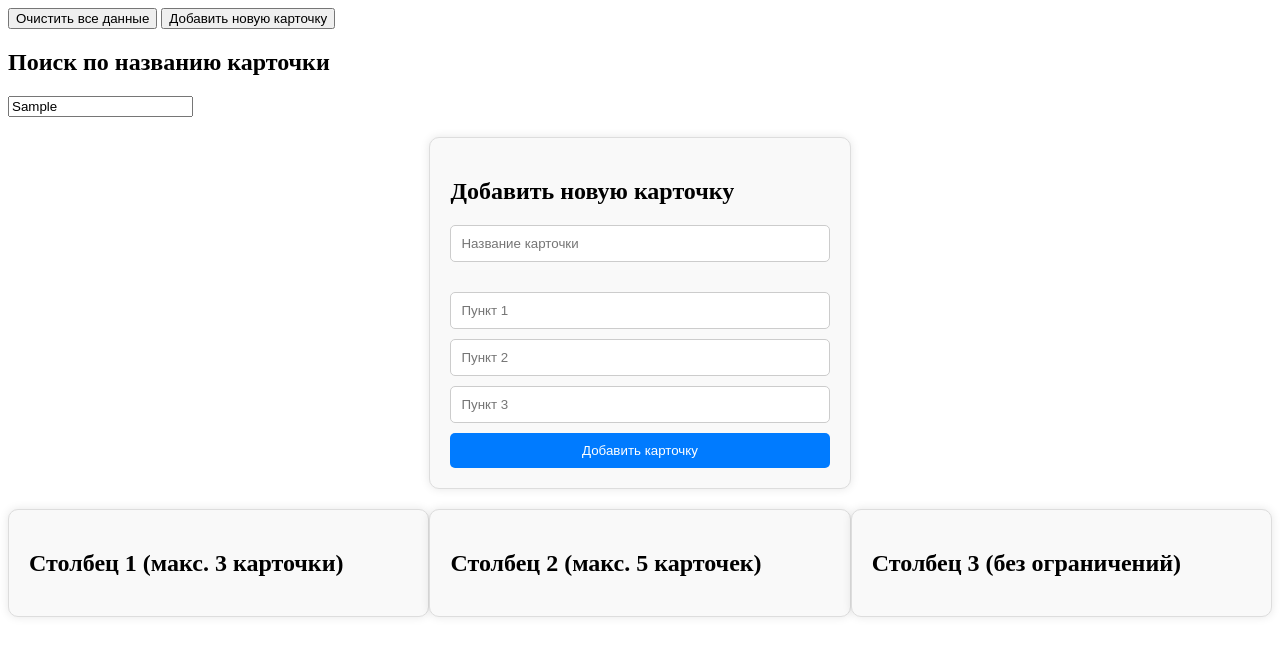
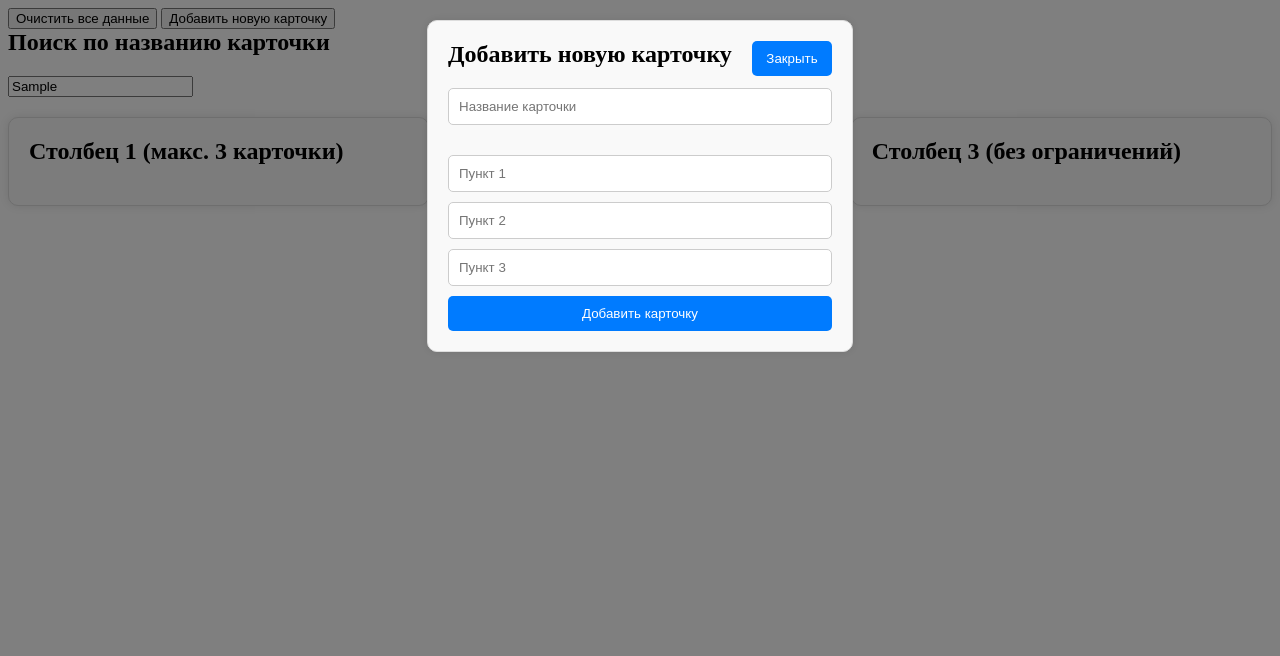
Before and after one commit to ERTAsoN/ep_clientside_2, a plain HTML site: page cards/index.html in a window 1280 px wide. Both pictures are taken after typing "Sample" into the empty fields and a click on the button "Добавить новую карточку". Drawn offline with Linux system fonts and the light colour scheme.

Commit message:
task_complete

```diff
--- a/cards/css/main.css
+++ b/cards/css/main.css
@@ -46,13 +46,23 @@ input[type="checkbox"] {
     margin-right: 5px;
 }
 
-.modal-window {
+#modal {
     position: fixed;
     width: 100%;
     height: 100%;
     top: 0;
     left: 0;
     background-color: rgba(0, 0, 0, 0.5);
+}
+
+.modal-header {
+    display: flex;
+    justify-content: space-between;
+}
+
+.add-card-form .modal-header button {
+    width: 80px;
+    height: 35px;
 }
 
 .add-card-form {
@@ -90,3 +100,7 @@ input[type="checkbox"] {
 .add-card-form button:hover {
     background-color: #0056b3;
 }
+
+h2 {
+    margin-top: 0;
+}
--- a/cards/index.html
+++ b/cards/index.html
@@ -16,9 +16,12 @@
             <input v-model="searchQuery" placeholder="Название карточки" />
         </div>
 
-        <div id="modal" style="display: none">
+        <div id="modal">
             <div class="add-card-form">
-                <h2>Добавить новую карточку</h2>
+                <div class="modal-header">
+                    <h2>Добавить новую карточку</h2>
+                    <button @click="closeModal" class="close-modal-button">Закрыть</button>
+                </div>
                 <input v-model="newCardTitle" placeholder="Название карточки" />
                 <div v-for="(item, index) in newCardItems" :key="index">
                     <input v-model="item.text" :placeholder="'Пункт ' + (index + 1)" />
--- a/cards/js/main.js
+++ b/cards/js/main.js
@@ -12,6 +12,7 @@ new Vue({
         thirdColumn: [],
         isFirstColumnLocked: false,
         searchQuery: '',
+        modalActive: false,
     },
     methods: {
         updateCardStatus(index, column) {
@@ -67,12 +68,12 @@ new Vue({
                 items: filledItems.map(item => ({ text: item.text, completed: false }))
             };
 
-            if (this.firstColumn.length < 3) {
-                this.firstColumn.push(newCard);
-            } else {
+            if (this.firstColumn.length >= 3) {
                 alert('Первый столбец заполнен! Максимум 3 карточки.');
                 return;
             }
+
+            this.firstColumn.push(newCard);
 
             this.closeModal();
 
@@ -142,5 +143,6 @@ new Vue({
     },
     mounted() {
         this.loadDataFromLocalStorage();
+        this.closeModal();
     }
 });
```
